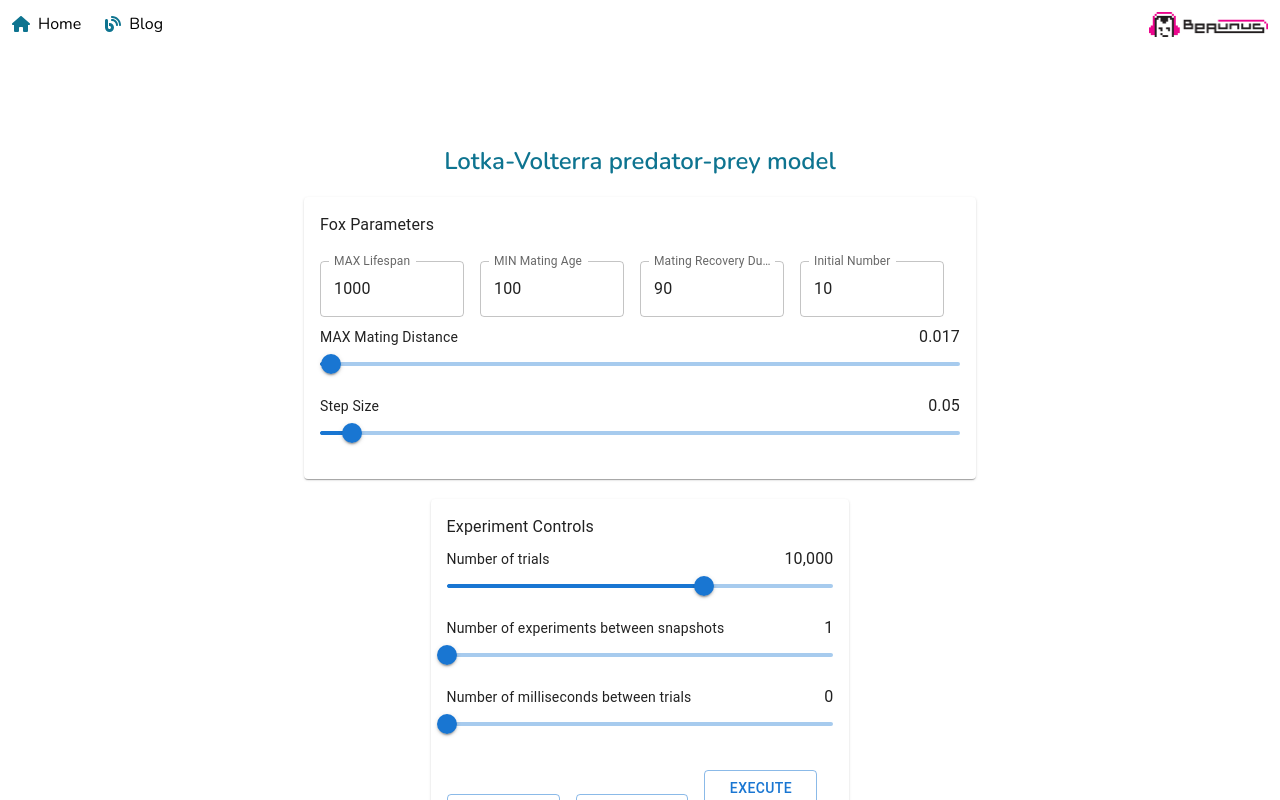
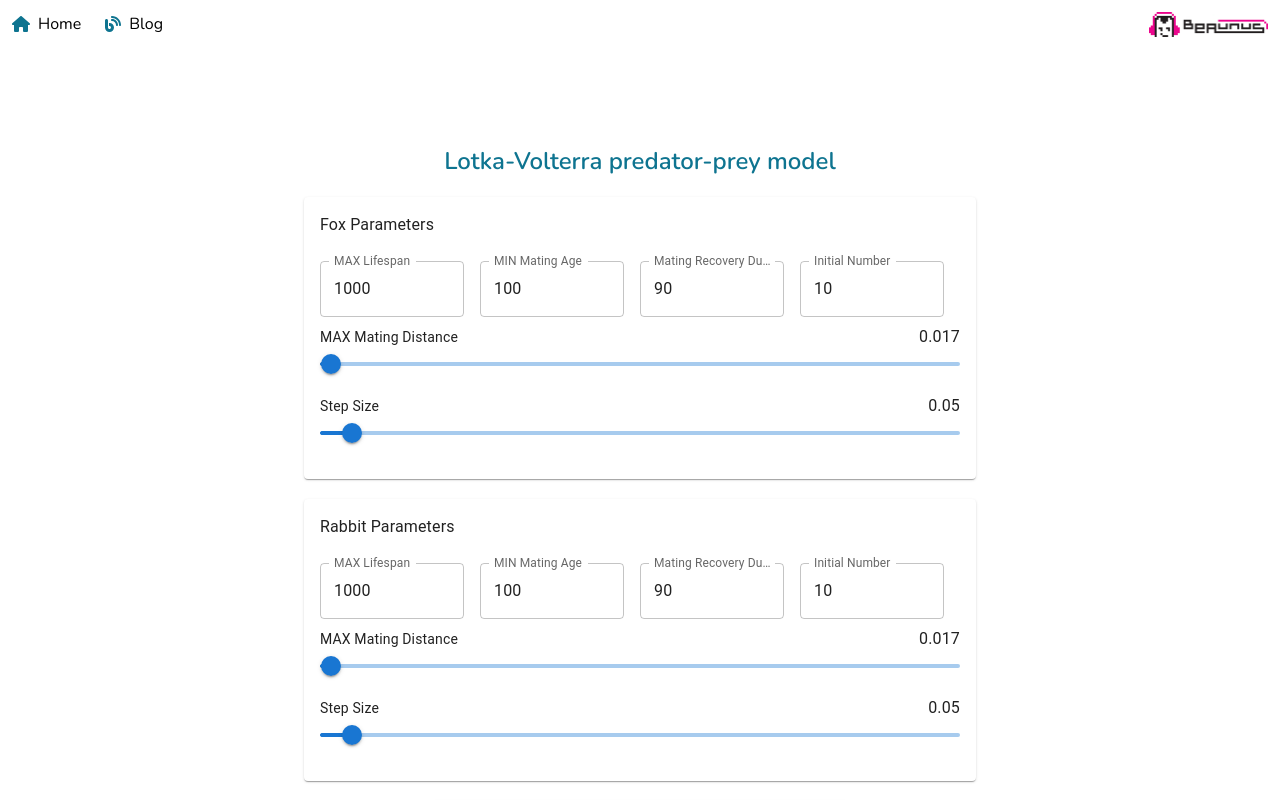
Before and after one commit to beaunus/beaunus.com, a Next.js app: page /blog/lokta-volterra in a window 1280 px wide. Shown: the top 800 px of the page. Built offline with nearby package versions, Linux system fonts and the light colour scheme; no server answers.

Commit message:
feature: add rabbits

```diff
--- a/pages/blog/lokta-volterra.tsx
+++ b/pages/blog/lokta-volterra.tsx
@@ -26,7 +26,7 @@ import { Segment } from "../../components/Segment";
 import { SliderWithLabels } from "../../components/SliderWithLabels";
 import { polarToCartesian } from "../../utils";
 
-type AnimalType = "fox";
+type AnimalType = "fox" | "rabbit";
 
 type Animal = {
 	age: number;
@@ -86,21 +86,33 @@ const LoktaVolterra: NextPage = () => {
 	const scatterChartRef = React.useRef<HTMLCanvasElement>(null);
 	const lineChartRef = React.useRef<HTMLCanvasElement>(null);
 
-	const [animals, setAnimals] = React.useState<{ fox: Animal[] }>({ fox: [] });
+	const [animals, setAnimals] = React.useState<Record<AnimalType, Animal[]>>({
+		fox: [],
+		rabbit: [],
+	});
 	const [numAnimalsAfterEachTrial, setNumAnimalsAfterEachTrial] =
-		React.useState<{ fox: number }[]>([]);
+		React.useState<Record<AnimalType, number>[]>([]);
 
-	const [maxLifespan, setMaxLifespan] = React.useState({ fox: 1000 });
-	const [minMatingAge, setMinMatingAge] = React.useState({ fox: 100 });
-	const [matingRecoveryDuration, setMatingRecoveryDuration] = React.useState({
-		fox: 90,
+	const [maxLifespan, setMaxLifespan] = React.useState<
+		Record<AnimalType, number>
+	>({ fox: 1000, rabbit: 1000 });
+	const [minMatingAge, setMinMatingAge] = React.useState<
+		Record<AnimalType, number>
+	>({ fox: 100, rabbit: 100 });
+	const [matingRecoveryDuration, setMatingRecoveryDuration] = React.useState<
+		Record<AnimalType, number>
+	>({ fox: 90, rabbit: 90 });
+	const [initialNumAnimals, setInitialNumAnimals] = React.useState<
+		Record<AnimalType, number>
+	>({ fox: 10, rabbit: 10 });
+
+	const [maxMatingDistance, setMaxMatingDistance] = React.useState<
+		Record<AnimalType, number>
+	>({ fox: 0.017, rabbit: 0.017 });
+	const [stepSize, setStepSize] = React.useState<Record<AnimalType, number>>({
+		fox: 0.05,
+		rabbit: 0.05,
 	});
-	const [initialNumAnimals, setInitialNumAnimals] = React.useState({ fox: 10 });
-
-	const [maxMatingDistance, setMaxMatingDistance] = React.useState({
-		fox: 0.017,
-	});
-	const [stepSize, setStepSize] = React.useState({ fox: 0.05 });
 
 	const canReproduce = (animal: Animal) =>
 		animal.age >= minMatingAge[animal.type] &&
@@ -125,7 +137,7 @@ const LoktaVolterra: NextPage = () => {
 		type,
 	});
 
-	const COLORS = { fox: "red" };
+	const COLORS = { fox: "red", rabbit: "blue" };
 
 	React.useEffect(() => {
 		if (scatterChartRef.current && lineChartRef.current) {
@@ -148,6 +160,26 @@ const LoktaVolterra: NextPage = () => {
 									? (animals.fox[dataIndex].lifespan -
 											animals.fox[dataIndex].age) /
 									  (animals.fox[dataIndex].lifespan / 10)
+									: 0,
+						},
+						{
+							backgroundColor: ({ dataIndex }) =>
+								animals.rabbit[dataIndex] &&
+								canReproduce(animals.rabbit[dataIndex])
+									? COLORS.rabbit
+									: "transparent",
+							borderColor: ({ dataIndex }) =>
+								animals.rabbit[dataIndex] &&
+								canReproduce(animals.rabbit[dataIndex])
+									? "transparent"
+									: COLORS.rabbit,
+							borderWidth: 2,
+							data: animals.rabbit.map(({ point }) => point),
+							pointRadius: ({ dataIndex }) =>
+								animals.rabbit[dataIndex]
+									? (animals.rabbit[dataIndex].lifespan -
+											animals.rabbit[dataIndex].age) /
+									  (animals.rabbit[dataIndex].lifespan / 10)
 									: 0,
 						},
 						{
@@ -211,9 +243,7 @@ const LoktaVolterra: NextPage = () => {
 		}
 	}, [animals]);
 
-	const numAnimalsAfterEachTrialInternal: {
-		fox: number;
-	}[] = [];
+	const numAnimalsAfterEachTrialInternal: Record<AnimalType, number>[] = [];
 
 	function computeMates(candidateAnimals: Animal[]) {
 		const fertileAnimals = candidateAnimals
@@ -253,11 +283,18 @@ const LoktaVolterra: NextPage = () => {
 
 	const loktaExperimentDefinition: ExperimentDefinition<{
 		foxes: Array<Animal>;
+		rabbits: Array<Animal>;
 	}> = {
 		execute: (values) => {
 			const foxPairsWhoShouldMate = computeMates(values.foxes);
 			const foxesWhoMatedIndexes = foxPairsWhoShouldMate.flatMap((x) => x);
-			numAnimalsAfterEachTrialInternal.push({ fox: values.foxes.length });
+			const rabbitPairsWhoShouldMate = computeMates(values.rabbits);
+			const rabbitsWhoMatedIndexes = rabbitPairsWhoShouldMate.flatMap((x) => x);
+
+			numAnimalsAfterEachTrialInternal.push({
+				fox: values.foxes.length,
+				rabbit: values.rabbits.length,
+			});
 
 			return {
 				foxes: values.foxes
@@ -285,15 +322,49 @@ const LoktaVolterra: NextPage = () => {
 							});
 						})
 					),
+				rabbits: values.rabbits
+					.filter(willSurvive)
+					.map((rabbit, index) => ({
+						...rabbit,
+						age: rabbit.age + 1,
+						numTrialsSinceLastReproduction: rabbitsWhoMatedIndexes.includes(
+							index
+						)
+							? 0
+							: rabbit.numTrialsSinceLastReproduction + 1,
+						point: takeAStep({
+							boundaries: { max: { x: 1, y: 1 }, min: { x: 0, y: 0 } },
+							distance: Math.random() * stepSize.rabbit,
+							fromPoint: rabbit.point,
+							shouldWrap: true,
+						}),
+					}))
+					.concat(
+						rabbitPairsWhoShouldMate.map(([originalIndexA, originalIndexB]) => {
+							const rabbitA = values.rabbits[originalIndexA];
+							const rabbitB = values.rabbits[originalIndexB];
+							return anAnimal("rabbit", {
+								x: (rabbitA.point.x + rabbitB.point.x) / 2,
+								y: (rabbitA.point.y + rabbitB.point.y) / 2,
+							});
+						})
+					),
 			};
 		},
 		initialValues: {
 			foxes: Array.from({ length: initialNumAnimals.fox }, () =>
 				anAnimal("fox")
 			),
+			rabbits: Array.from({ length: initialNumAnimals.rabbit }, () =>
+				anAnimal("rabbit")
+			),
 		},
 		update: (values) => {
-			setAnimals((old) => ({ ...old, fox: values.foxes }));
+			setAnimals((old) => ({
+				...old,
+				fox: values.foxes,
+				rabbit: values.rabbits,
+			}));
 			setNumAnimalsAfterEachTrial(numAnimalsAfterEachTrialInternal);
 		},
 	};
@@ -364,7 +435,10 @@ const LoktaVolterra: NextPage = () => {
 								max={1}
 								min={0}
 								onChange={(_event, newValue) =>
-									setMaxMatingDistance({ fox: newValue as number })
+									setMaxMatingDistance((old) => ({
+										...old,
+										fox: newValue as number,
+									}))
 								}
 								step={0.001}
 								value={maxMatingDistance.fox}
@@ -375,10 +449,62 @@ const LoktaVolterra: NextPage = () => {
 								max={1}
 								min={0}
 								onChange={(_event, newValue) =>
-									setStepSize({ fox: newValue as number })
+									setStepSize((old) => ({ ...old, fox: newValue as number }))
 								}
 								step={0.001}
 								value={stepSize.fox}
+							/>
+						</CardContent>
+					</Card>
+					<Card>
+						<CardContent className="space-y-2">
+							<Typography className="font-bold">Rabbit Parameters</Typography>
+							<Grid container spacing={2} width="100%">
+								{animalParameters.map(({ state, setStateAction, label }) => (
+									<Grid
+										item
+										key={JSON.stringify([state, setStateAction])}
+										xs={3}
+									>
+										<TextField
+											InputLabelProps={{ shrink: true }}
+											label={label}
+											onChange={({ currentTarget }) =>
+												setStateAction((old) => ({
+													...old,
+													rabbit: Number(currentTarget.value),
+												}))
+											}
+											type="number"
+											value={state.rabbit}
+										/>
+									</Grid>
+								))}
+							</Grid>
+							<SliderWithLabels
+								displayValue={maxMatingDistance.rabbit.toLocaleString()}
+								label="MAX Mating Distance"
+								max={1}
+								min={0}
+								onChange={(_event, newValue) =>
+									setMaxMatingDistance((old) => ({
+										...old,
+										rabbit: newValue as number,
+									}))
+								}
+								step={0.001}
+								value={maxMatingDistance.rabbit}
+							/>
+							<SliderWithLabels
+								displayValue={stepSize.rabbit.toLocaleString()}
+								label="Step Size"
+								max={1}
+								min={0}
+								onChange={(_event, newValue) =>
+									setStepSize((old) => ({ ...old, rabbit: newValue as number }))
+								}
+								step={0.001}
+								value={stepSize.rabbit}
 							/>
 						</CardContent>
 					</Card>
```
